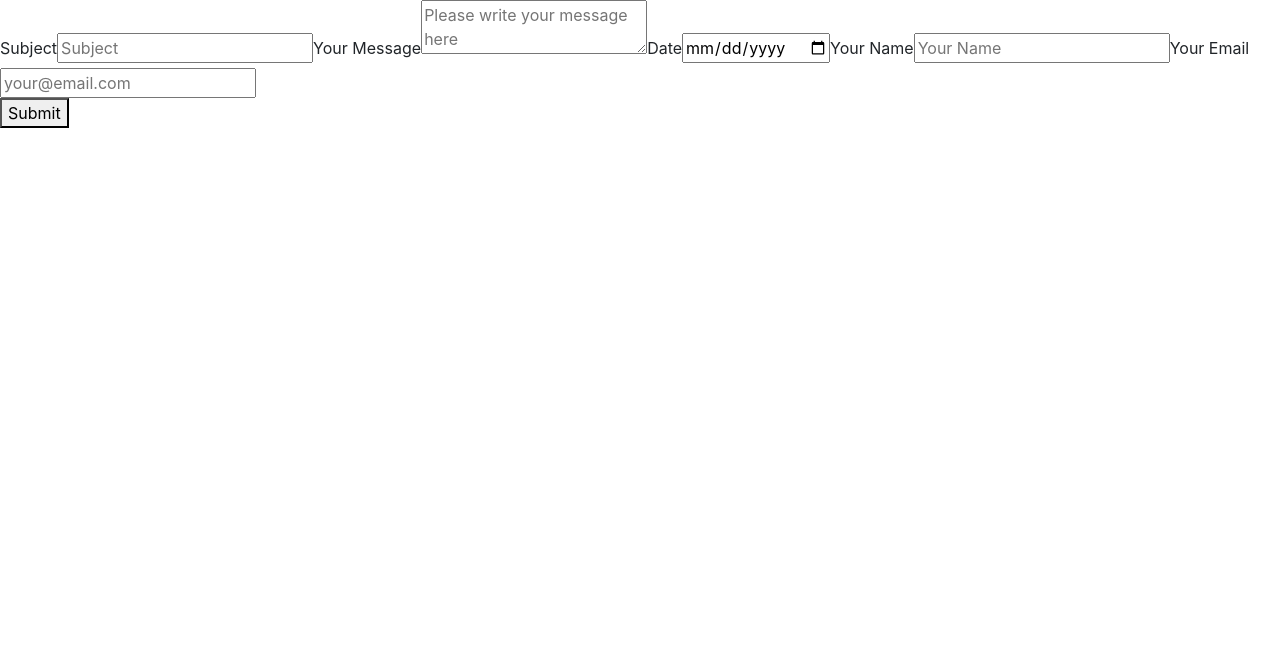
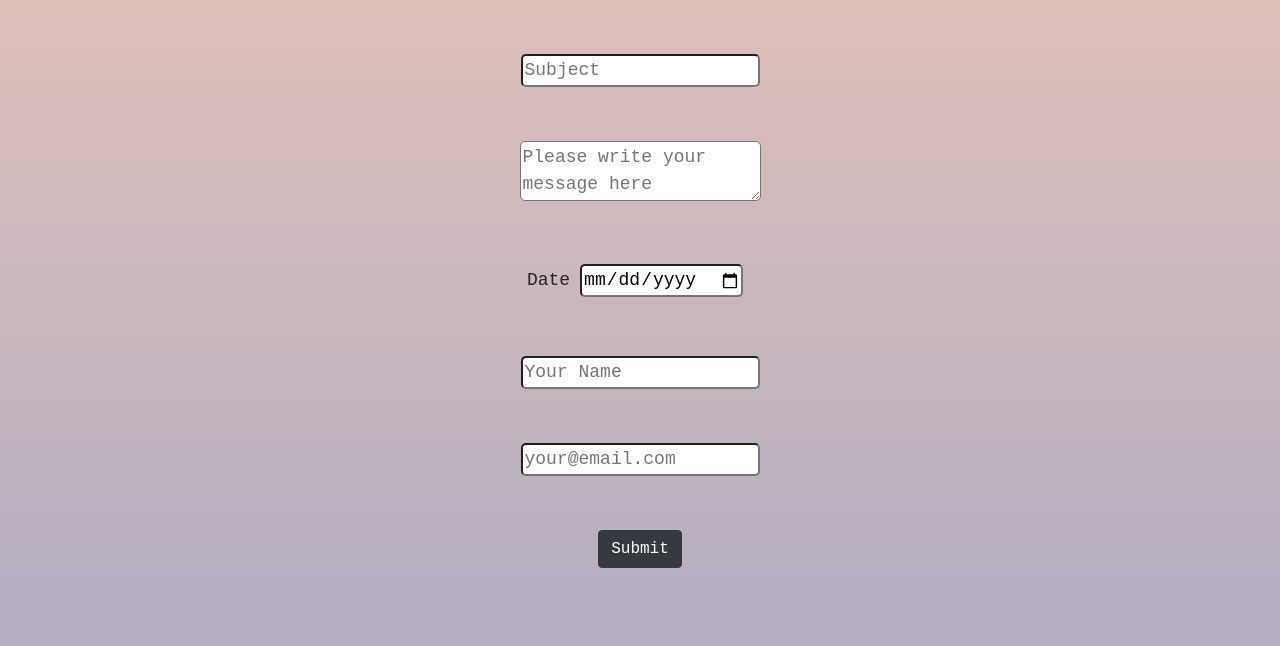
Before and after one commit to rarsahki/futureMessenger, a React (Create React App) app: page / in a window 1280 px wide. Shown: the top 646 px of the page. Built offline with nearby package versions, Linux system fonts and the light colour scheme.

Commit message:
UI Changes

```diff
--- a/src/App.css
+++ /dev/null
@@ -1,38 +0,0 @@
-.App {
-  text-align: center;
-}
-
-.App-logo {
-  height: 40vmin;
-  pointer-events: none;
-}
-
-@media (prefers-reduced-motion: no-preference) {
-  .App-logo {
-    animation: App-logo-spin infinite 20s linear;
-  }
-}
-
-.App-header {
-  background-color: #282c34;
-  min-height: 100vh;
-  display: flex;
-  flex-direction: column;
-  align-items: center;
-  justify-content: center;
-  font-size: calc(10px + 2vmin);
-  color: white;
-}
-
-.App-link {
-  color: #61dafb;
-}
-
-@keyframes App-logo-spin {
-  from {
-    transform: rotate(0deg);
-  }
-  to {
-    transform: rotate(360deg);
-  }
-}
--- a/src/App.js
+++ /dev/null
@@ -1,13 +0,0 @@
-import React from 'react';
-import './App.css';
-import Form from './Form';
-
-function App() {
-  return (
-    <div className="App">
-      <Form/>
-    </div>
-  );
-}
-
-export default App;
--- /dev/null
+++ b/src/Form.css
@@ -0,0 +1,20 @@
+.App{
+  height: 100vh;
+  width: 100vw;
+  display: flex;
+  margin: auto;
+  justify-content: center;
+  text-align: center;
+  font-family: 'Courier New', Courier, monospace;
+  font-size: large;
+  background-image: linear-gradient(#DCC0B9,#AAA9C5);
+  overflow-x: hidden;
+}
+
+input,textarea{
+  border-radius: 5px;
+}
+
+.message-date{
+  margin-right: 10px;
+}
--- a/src/Form.js
+++ b/src/Form.js
@@ -1,11 +1,7 @@
 import React, { Component } from 'react';
-import ApolloClient from 'apollo-boost';
-import { ApolloProvider } from 'react-apollo';
 import { gql } from 'apollo-boost';
-import { graphql,compose } from 'react-apollo';
-import { InMemoryCache, NormalizedCacheObject } from 'apollo-cache-inmemory';
-import { HttpLink } from 'apollo-link-http';
-import axios from 'axios';
+import { graphql} from 'react-apollo';
+import './Form.css'
 
 const addMessageMutation = gql`
     mutation($name:String!,$email:String!,$mess:String!,$subject:String!,$date:String!){
@@ -14,16 +10,6 @@ const addMessageMutation = gql`
             email
             mess
             subject
-        }
-    }
-`
-const getMessage = gql `
-    {
-        message{
-            email
-            name
-            subject
-            date
         }
     }
 `
@@ -78,25 +64,38 @@ class Form extends Component{
     render() {
         console.log(this.props)
         return (
+                <div class="App">
+                    <form onSubmit={ (e) => this.formSubmit(e)}>
+                        <br/>
+                        <br/>
                         <div>
-                    <form className="contact-form" onSubmit={ (e) => this.formSubmit(e)}>
-                        <label class="message-subject" htmlFor="message-subject">Subject</label>
                             <input onChange={e => this.setState({ subject: e.target.value})} name="subject" class="message-subject" type="text" placeholder="Subject" value={this.state.subject}/>
-
-                        <label class="message" htmlFor="message-input">Your Message</label>
+                        </div>
+                        <br/>
+                        <br/>
+                        <div>
                             <textarea onChange={e => this.setState({ mess: e.target.value})} name="message" class="message-input" type="text" placeholder="Please write your message here" value={this.state.mess}/>
-
+                        </div>
+                        <br/>
+                        <br/>
+                        <div>
                             <label class="message-date" htmlFor="message-input">Date</label>
                             <input onChange={e => this.setState({ date: e.target.value})} name="date" class="message-date" type="date" placeholder="Input Date Here" value={this.state.date}/>
-
-                        <label class="message-name" htmlFor="message-name">Your Name</label>
+                        </div>
+                        <br/>
+                        <br/>
+                        <div>
                             <input onChange={e => this.setState({ name: e.target.value})} name="name" class="message-name" type="text" placeholder="Your Name" value={this.state.name}/>
-
-                        <label class="message-email" htmlFor="message-email">Your Email</label>
+                        </div>
+                        <br/>
+                        <br/>
+                        <div>
                             <input onChange={(e) => this.setState({ email: e.target.value})} name="email" class="message-email" type="email" placeholder="your@email.com" required value={this.state.email} />
-
+                        </div>
+                        <br/>
+                        <br/>
                         <div className="button--container">
-                            <button type="submit" className="button button-primary">{ this.state.buttonText }</button>
+                            <button type="submit" className="btn btn-dark">{ this.state.buttonText }</button>
                         </div>
                     </form>
                 </div>
--- a/src/index.js
+++ b/src/index.js
@@ -1,7 +1,6 @@
 import React from 'react';
 import ReactDOM from 'react-dom';
 import './index.css';
-import App from './App';
 import * as serviceWorker from './serviceWorker';
 import Form from './Form';
 import { ApolloProvider } from 'react-apollo';
```
Also changed, not shown: 1 other file (tests, documents, lock files or other folders). Lines whose indentation alone changed are shown as unchanged.
